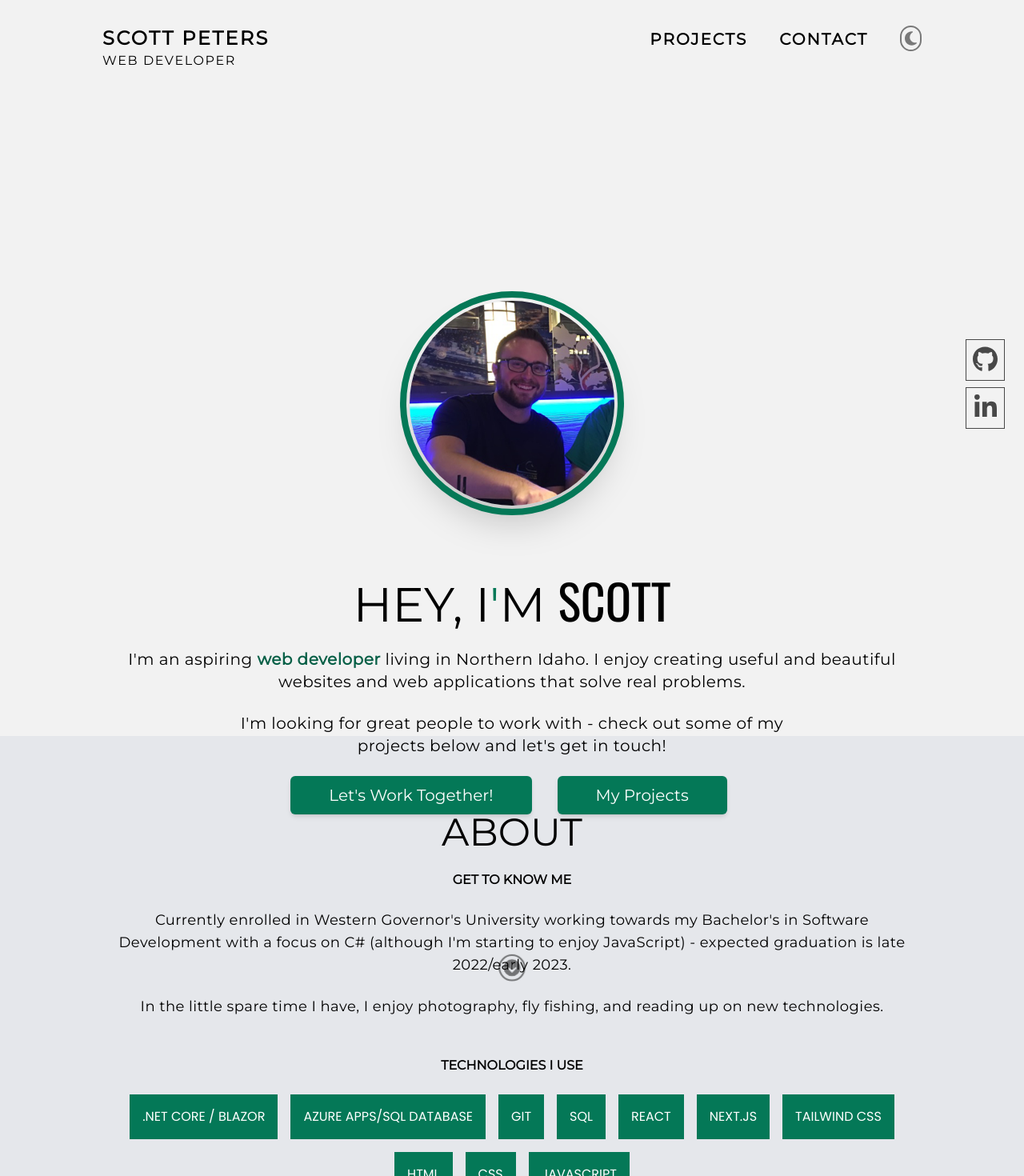
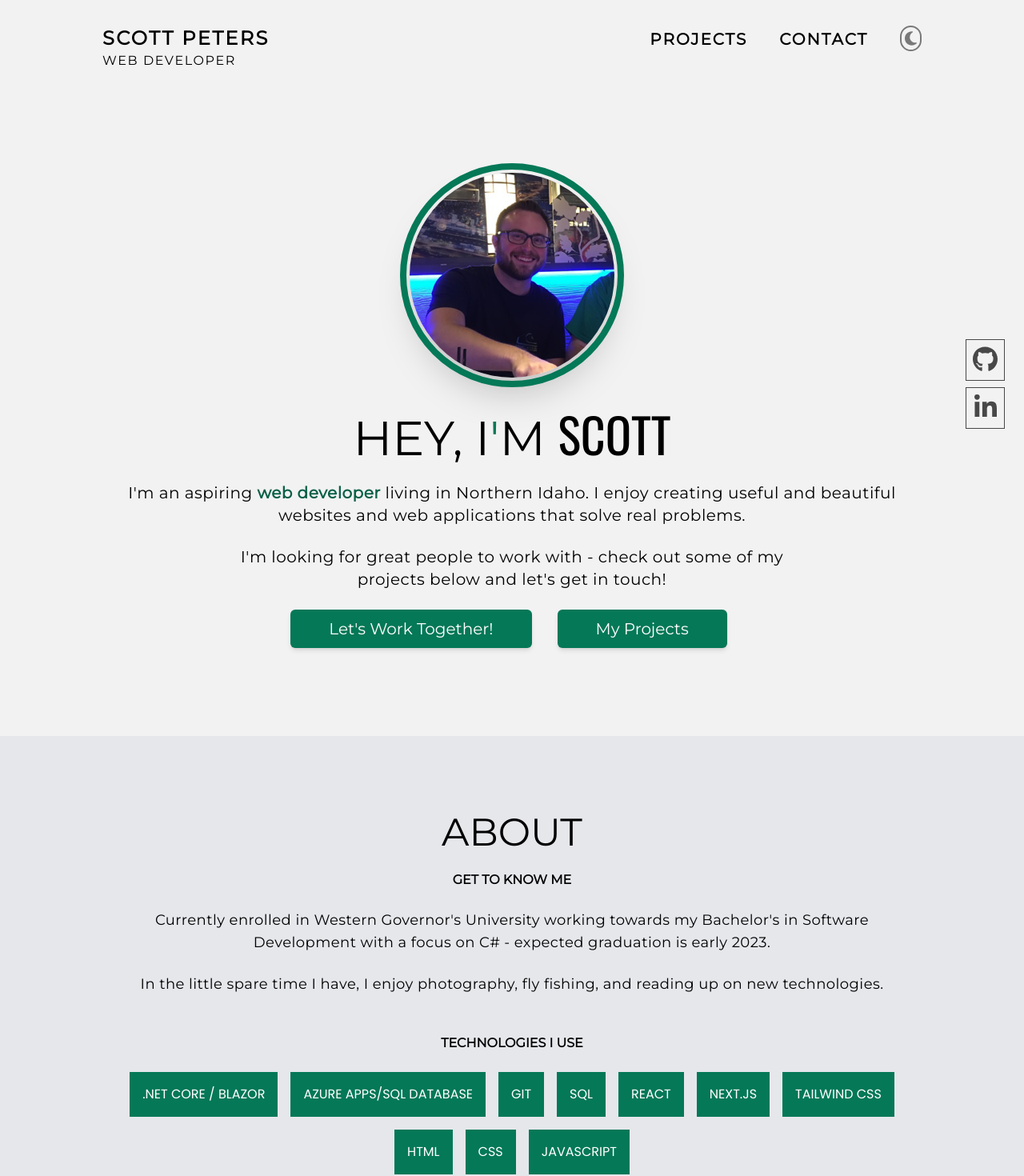
Before and after one commit to Blathe/personal-portfolio, a Next.js app: page / in a window 1280 px wide. Shown: the top 1470 px of the page at 80% size. Built offline with nearby package versions, Linux system fonts and the light colour scheme.

Commit message:
fixing some formatting issues on homepage

```diff
--- a/components/about.js
+++ b/components/about.js
@@ -13,8 +13,8 @@ const AboutSection = () => {
           <p className="text-lg 2xl:text-xl font-mons font-normal tracking-wide">
             Currently enrolled in Western Governor&apos;s University working
             towards my Bachelor&apos;s in Software Development with a focus on
-            C# (although I&apos;m starting to enjoy JavaScript) - expected
-            graduation is late 2022/early 2023.
+            C# - expected
+            graduation is early 2023.
           </p>
           <p className="text-lg 2xl:text-xl font-mons font-normal tracking-wide">
             In the little spare time I have, I enjoy photography, fly fishing, and reading up on
--- a/components/heroSection.js
+++ b/components/heroSection.js
@@ -16,9 +16,9 @@ const HeroSection = () => {
   };
 
   return (
-    <div className="flex flex-col flex-grow items-center anim-fade-in gap-6 py-24 md:py-64 md:h-screen dark:text-white">
+    <div className="flex flex-col flex-grow items-center anim-fade-in gap-6 py-24 md:h-screen dark:text-white">
       <img
-        className="rounded-full mb-16 anim-fade-in outline outline-8 outline-offset-4 outline-emerald-700 shadow-2xl"
+        className="rounded-full mb-16 md:mb-4 anim-fade-in outline outline-8 outline-offset-4 outline-emerald-700 shadow-2xl"
         alt="self portrait"
         src="headshot.webp"
         width="256"
@@ -65,21 +65,6 @@ const HeroSection = () => {
           </button>
         </div>
       </div>
-      <div id="scroll-to-about-button" className="mt-40">
-          <button
-            aria-label="Scroll to About section button"
-            onClick={() => {
-              scrollToElement("about", "start");
-            }}
-            className="scale-105"
-          >
-            <FontAwesomeIcon
-              className="animate-bounce transition duration-500 border border-2 dark:border-white border-black rounded-full p-1 opacity-50 hover:opacity-100"
-              icon={faArrowCircleDown}
-              size="lg"
-            />
-          </button>
-        </div>
     </div>
   );
 };
--- a/components/tag.js
+++ b/components/tag.js
@@ -2,7 +2,7 @@ import React from "react";
 
 const Tag = (props) => {
   return (
-    <h1 className="p-4 2xl:p-6 bg-emerald-700 text-white font-poppins uppercase">
+    <h1 className="p-4 2xl:p-6 bg-emerald-700 text-white font-poppins uppercase hover:scale-105 transition-all duration-250">
       {props.title}
     </h1>
   );
```
